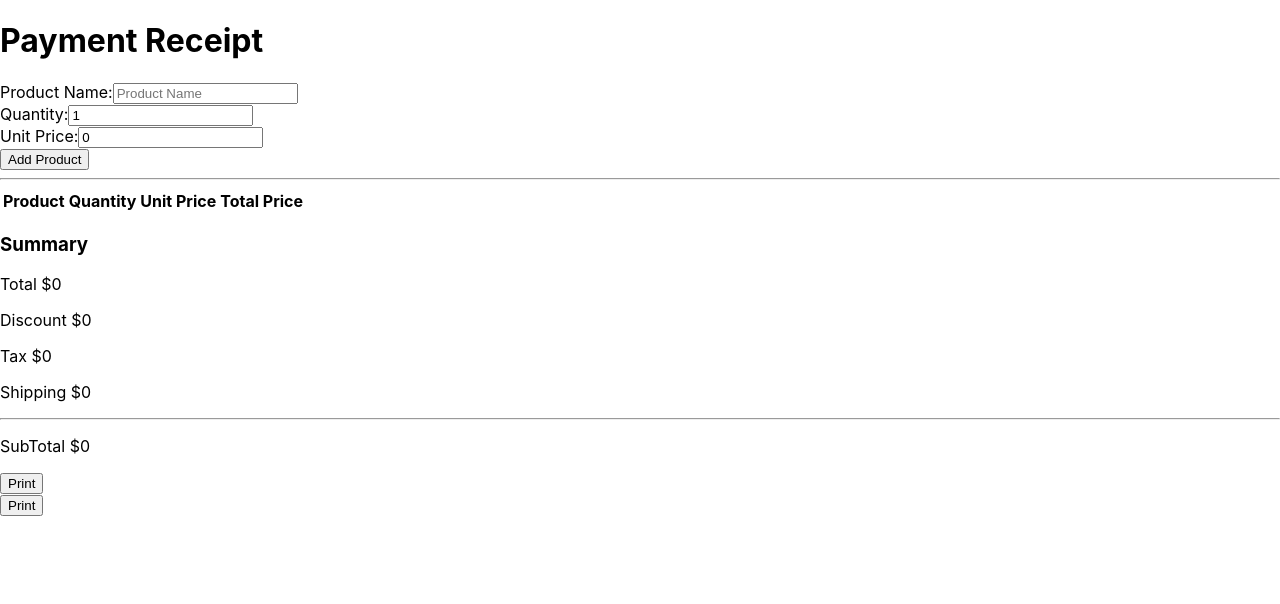
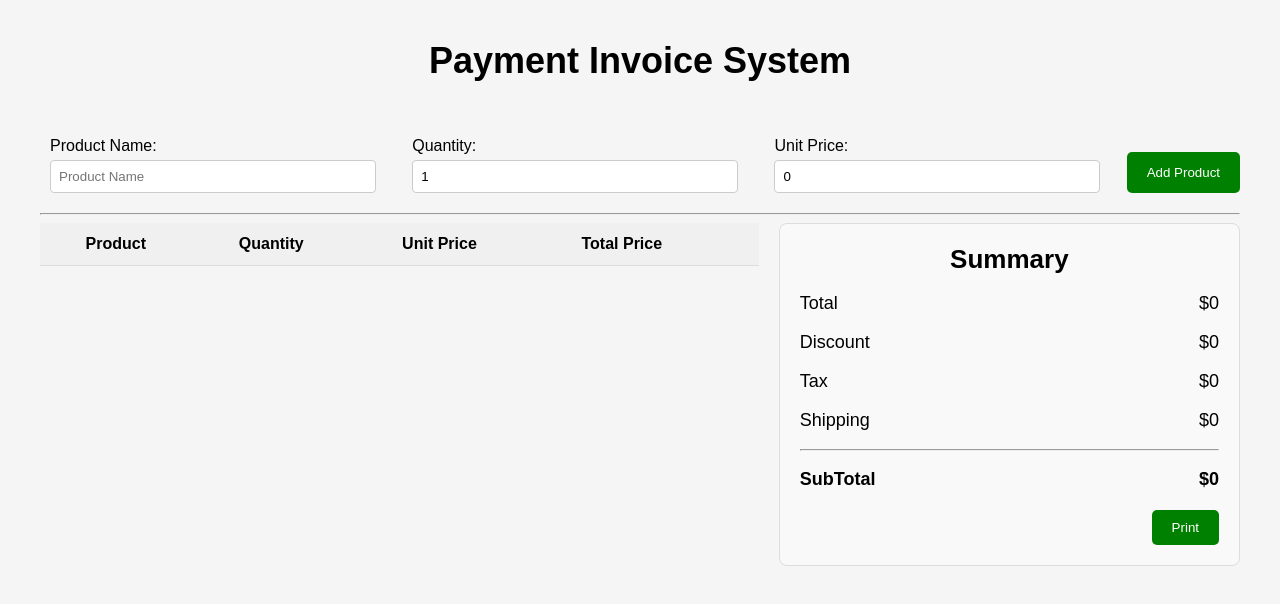
Before and after one commit to MayuranThanushan/billing-invoice, a React (Create React App) app: page / in a window 1280 px wide. Shown: the top 604 px of the page. Built offline with nearby package versions, Linux system fonts and the light colour scheme.

Commit message:
Modified PDF Design

```diff
--- a/src/App.js
+++ b/src/App.js
@@ -3,6 +3,7 @@ import ProductForm from './components/ProductForm';
 import ReceiptPreview from './components/ReceiptPreview';
 import jsPDF from 'jspdf';
 import 'jspdf-autotable';
+import './App.css';
 
 const App = () => {
   const [products, setProducts] = useState([]);
@@ -25,7 +26,7 @@ const App = () => {
     const discount = (subtotal * 0.1).toFixed(2);
     const tax = ((subtotal - discount) * 0.18).toFixed(2);
     const shipping = (10.00).toFixed(2);
-    const calcTotal = ((subtotal * 100) + (tax *100) + (shipping * 100) - (discount * 100)) / 100;
+    const calcTotal = ((subtotal * 100) + (tax * 100) + (shipping * 100) - (discount * 100)) / 100;
     const total = (calcTotal).toFixed(2);
     setTotals({ subtotal, discount, tax, shipping, total });
   };
@@ -35,34 +36,62 @@ const App = () => {
     const date = now.toLocaleDateString();
     const time = now.toLocaleTimeString();
     return `${date}, ${time}`;
-  }
+  };
 
   const handlePrint = () => {
     const doc = new jsPDF();
-    doc.text('Payment Receipt', 10, 10);
-    doc.text(`Date: ${getCurrentDateTime()}`, 125, 20);
+
+    doc.setFontSize(18);
+    doc.text('INVOICE', 10, 10);
+
+    doc.setFontSize(14);
+    doc.text(`${getCurrentDateTime()}`, 155, 10);
+
+    doc.line( 10, 15, 200, 15)
+
+    doc.text('Name: John Doe', 10, 25);
+    doc.text('Address: 123, Main St.', 10, 32);
+    doc.text('Phone: +1-212-456-7890', 10, 39);
+
+    doc.line(10, 45, 200, 45);
+
     doc.autoTable({
       head: [['Product', 'Quantity', 'Unit Price', 'Total Price']],
-      body: products.map(product => [product.name, product.quantity, product.unitPrice, product.quantity * product.unitPrice]), startY: 30
+      body: products.map(product => [product.name, product.quantity, product.unitPrice, (product.quantity * product.unitPrice).toFixed(2)]),
+      startY: 50,
     });
-    const finalY = doc.autoTable.previous.finalY || 10;
-    doc.text(`Subtotal: $${totals.subtotal}`, 10, finalY + 20);
-    doc.text(`Discount: $${totals.discount}`, 10, finalY + 30);
-    doc.text(`Tax: $${totals.tax}`, 10, finalY + 40);
-    doc.text(`Shipping: $${totals.shipping}`, 10, finalY + 50);
-    doc.text(`Total: $${totals.total}`, 10, finalY + 60);
-    doc.text(`T`, 200, finalY + 60);
+
+    const finalY = doc.autoTable.previous.finalY || 40;
+
+    doc.line(10, finalY + 5, 200, finalY + 5);
+
+    doc.text(`Total`, 10, finalY + 12);
+    doc.text(`$${totals.subtotal}`, 195, finalY + 12, {align: 'right'});
+
+    doc.text(`Discount`, 10, finalY + 19);
+    doc.text(`$${totals.discount}`, 195, finalY + 19, {align: 'right'});
+
+    doc.text(`Tax`, 10, finalY + 26);
+    doc.text(`$${totals.tax}`, 195, finalY + 26, {align: 'right'});
+
+    doc.text(`Shipping`, 10, finalY + 33);
+    doc.text(`$${totals.shipping}`, 195, finalY + 33, {align: 'right'});
+
+    doc.text(`SubTotal`, 10, finalY + 45);
+    doc.text(`$${totals.total}`, 195, finalY + 45, {align: 'right'});
+
+    doc.line(10, finalY + 50, 200, finalY + 50);
+    doc.text(`** Thank you for your purchase! **`, 67, finalY + 60);
     doc.save('receipt.pdf');
   };
 
-
   return (
-
-    <div>
-      <h1>Payment Receipt</h1>
+    <div className='container'>
+      <header className='header'>
+        <h1>Payment Invoice System</h1>
+      </header>
       <ProductForm addProduct={addProduct} />
-      <ReceiptPreview products={products} totals={totals} deleteProduct={deleteProduct} />
-      <button onClick={handlePrint}>Print</button>
+      <ReceiptPreview products={products} totals={totals} deleteProduct={deleteProduct} handlePrint={handlePrint} />
     </div>
   );
 };
```
